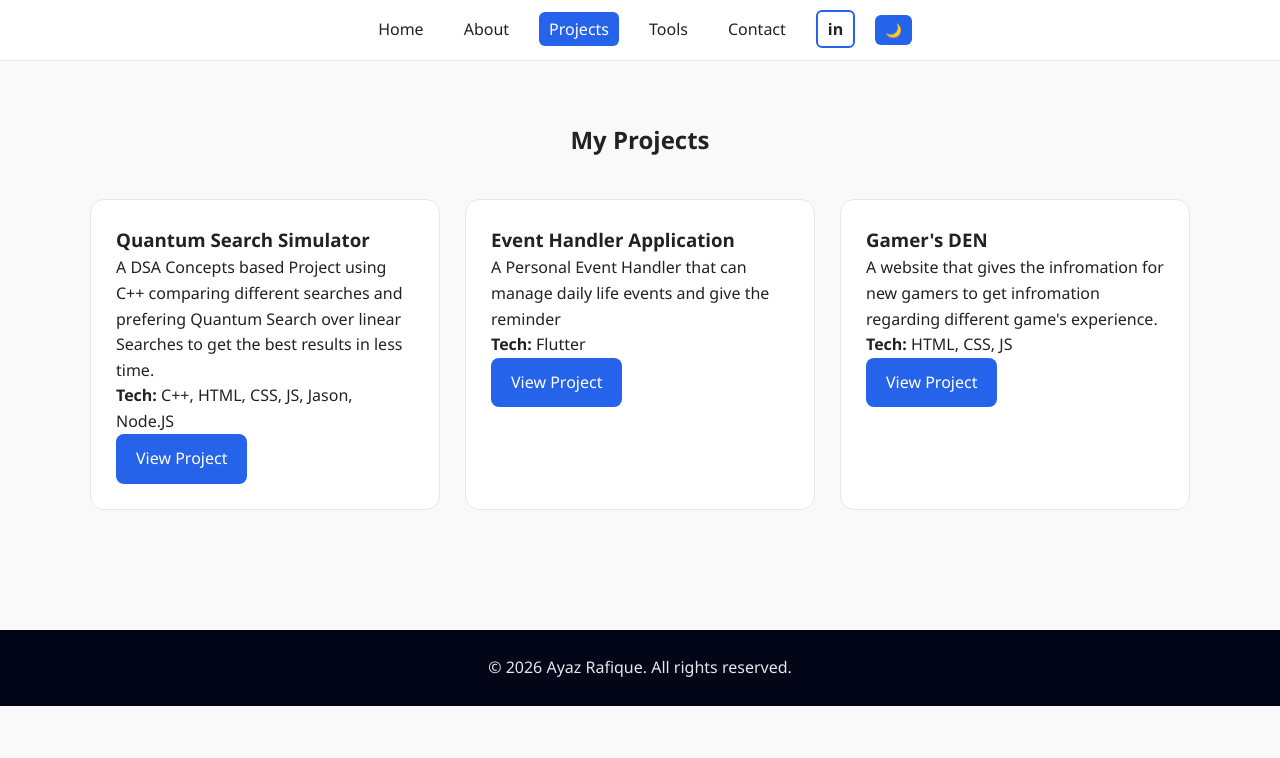
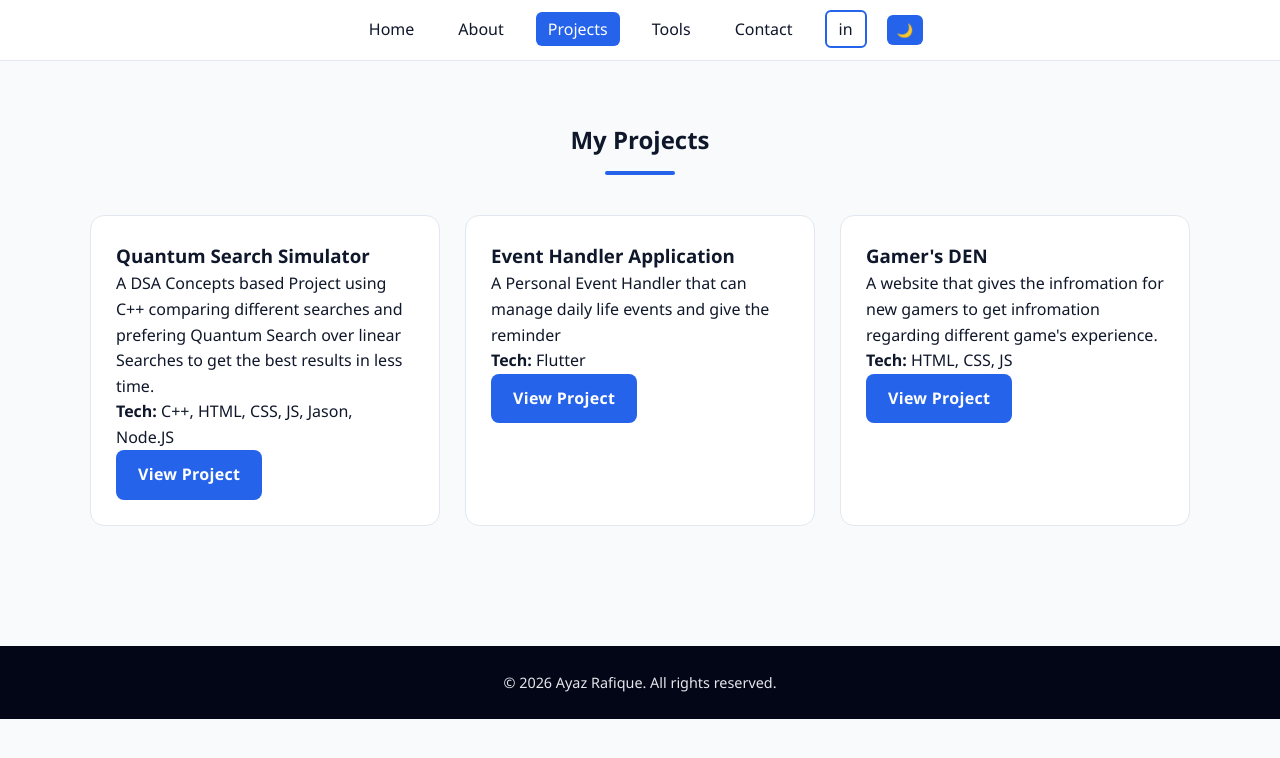
Before and after one commit to MalikAyaz29/Muhammad-Ayaz-Rafique-Portfolio, a plain HTML site: page public/projects.html in a window 1280 px wide. Drawn offline with Linux system fonts and the light colour scheme.

Commit message:
Professional color scheme and UI polish

```diff
--- a/public/css/style.css
+++ b/public/css/style.css
@@ -2,21 +2,21 @@
    CSS RESET & VARIABLES
 ========================= */
 :root {
-  --bg: #f9f9f9;
-  --text: #222;
+  --bg: #f8fafc;
+  --text: #0f172a;
   --primary: #2563eb;
   --secondary: #1e40af;
   --card: #ffffff;
-  --border: #e5e7eb;
+  --border: #e2e8f0;
 }
 
 body.dark {
-  --bg: #0f172a;
+  --bg: #0b1120;
   --text: #e5e7eb;
-  --primary: #38bdf8;
-  --secondary: #0ea5e9;
-  --card: #020617;
-  --border: #1e293b;
+  --primary: #3b82f6;
+  --secondary: #38bdf8;
+  --card: #111827;
+  --border: #1f2937;
 }
 
 * {
@@ -56,8 +56,10 @@ nav {
 .navbar a {
   color: var(--text);
   text-decoration: none;
-  padding: 6px 10px;
+  padding: 6px 12px;
   border-radius: 6px;
+  font-weight: 500;
+  transition: 0.3s;
 }
 
 .navbar a:hover,
@@ -83,7 +85,7 @@ nav {
 }
 
 /* =========================
-   HERO (FIXED IMAGE)
+   HERO
 ========================= */
 .hero {
   min-height: 90vh;
@@ -127,11 +129,14 @@ nav {
 .btn {
   background: var(--primary);
   color: white;
-  padding: 12px 20px;
+  padding: 12px 22px;
   border-radius: 8px;
   text-decoration: none;
   display: inline-block;
   margin-right: 10px;
+  font-weight: 600;
+  letter-spacing: 0.3px;
+  transition: 0.3s;
 }
 
 .btn:hover {
@@ -150,6 +155,21 @@ nav {
   text-align: center;
 }
 
+.skills h2 {
+  position: relative;
+  margin-bottom: 40px;
+}
+
+.skills h2::after {
+  content: "";
+  width: 70px;
+  height: 4px;
+  background: var(--primary);
+  display: block;
+  margin: 12px auto 0;
+  border-radius: 10px;
+}
+
 .skill-cards {
   display: grid;
   grid-template-columns: repeat(auto-fit, minmax(220px, 1fr));
@@ -158,11 +178,24 @@ nav {
   margin: auto;
 }
 
-.card {
+/* =========================
+   CARDS (GLOBAL)
+========================= */
+.card,
+.project-card,
+.tool-card {
   background: var(--card);
-  padding: 20px;
-  border-radius: 12px;
+  padding: 25px;
+  border-radius: 14px;
   border: 1px solid var(--border);
+  transition: transform 0.3s ease, box-shadow 0.3s ease;
+}
+
+.card:hover,
+.project-card:hover,
+.tool-card:hover {
+  transform: translateY(-6px);
+  box-shadow: 0 15px 35px rgba(37, 99, 235, 0.18);
 }
 
 /* =========================
@@ -197,7 +230,7 @@ nav {
 }
 
 /* =========================
-   PROJECTS (CENTERED HEADING)
+   PROJECTS
 ========================= */
 .projects-section {
   padding: 60px 20px;
@@ -206,6 +239,17 @@ nav {
 .projects-section h1 {
   text-align: center;
   margin-bottom: 40px;
+  position: relative;
+}
+
+.projects-section h1::after {
+  content: "";
+  width: 70px;
+  height: 4px;
+  background: var(--primary);
+  display: block;
+  margin: 12px auto 0;
+  border-radius: 10px;
 }
 
 .projects-container {
@@ -214,13 +258,6 @@ nav {
   gap: 25px;
   max-width: 1100px;
   margin: auto;
-}
-
-.project-card {
-  background: var(--card);
-  padding: 25px;
-  border-radius: 14px;
-  border: 1px solid var(--border);
 }
 
 /* =========================
@@ -238,13 +275,6 @@ nav {
   margin: auto;
 }
 
-.tool-card {
-  background: var(--card);
-  padding: 25px;
-  border-radius: 14px;
-  border: 1px solid var(--border);
-}
-
 /* =========================
    CONTACT
 ========================= */
@@ -253,6 +283,16 @@ nav {
   max-width: 600px;
   margin: auto;
   text-align: center;
+}
+
+.contact-section h1::after {
+  content: "";
+  width: 70px;
+  height: 4px;
+  background: var(--primary);
+  display: block;
+  margin: 12px auto 0;
+  border-radius: 10px;
 }
 
 /* =========================
@@ -264,6 +304,7 @@ footer {
   text-align: center;
   padding: 25px;
   margin-top: 60px;
+  font-size: 0.9rem;
 }
 
 /* =========================
```
